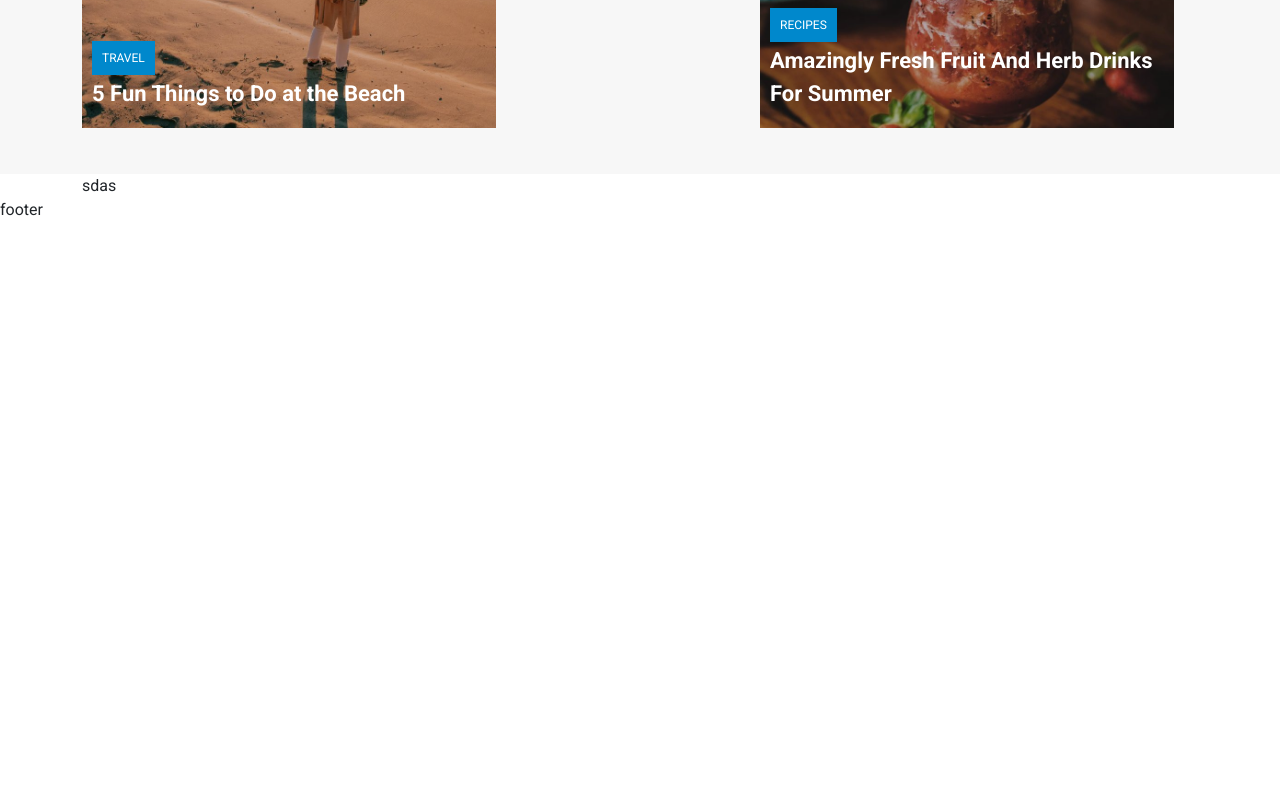
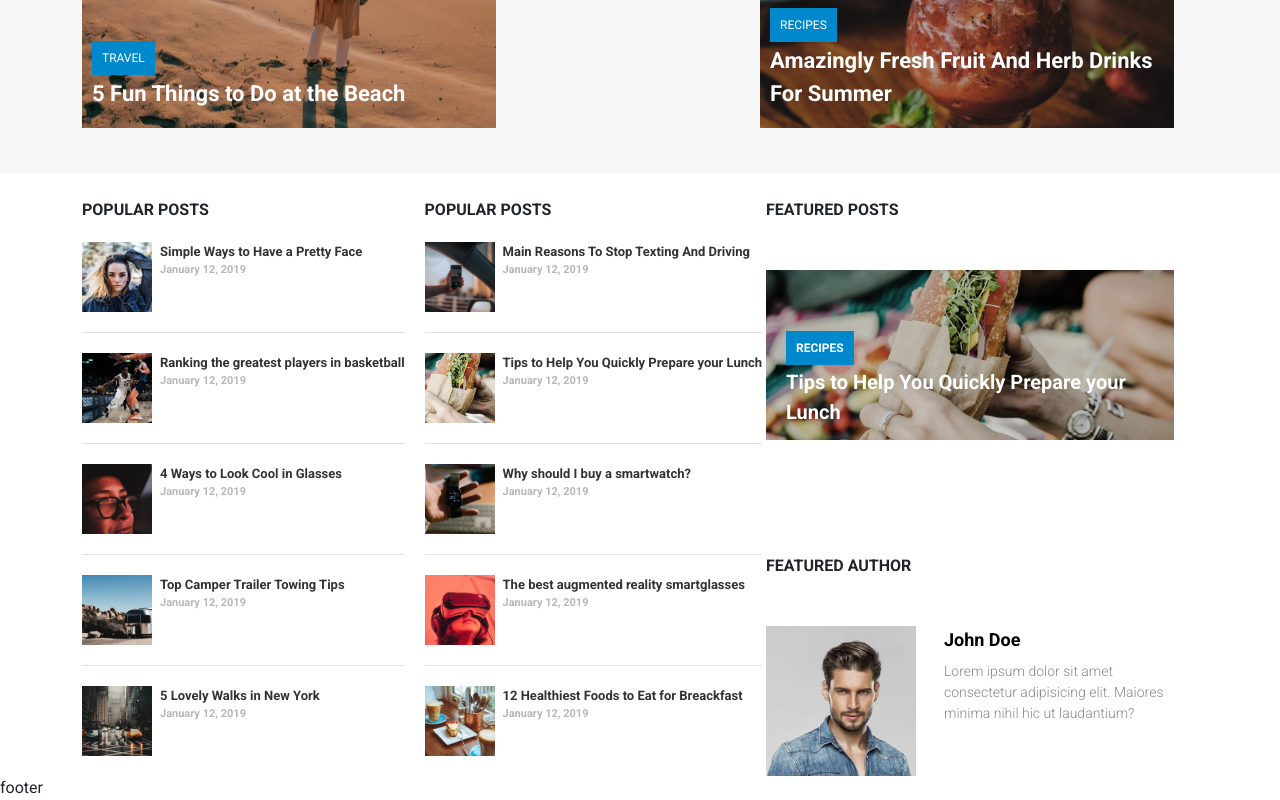
Before and after one commit to davidemontagna/proj-html-vuejs, a Vue app: page / in a window 1280 px wide. Shown: the part 891-1691 px from the top of the page. Before the commit the page ends 1113 px from the top, so only its background shows below. Built offline with nearby package versions, Linux system fonts and the light colour scheme.

Commit message:
aggiunta sezione posts

```diff
--- a/src/components/Macro/Main.vue
+++ b/src/components/Macro/Main.vue
@@ -10,8 +10,8 @@
             </div>
         </div>
         <div class="container">
-            <div class="row">
-                <div class="col-12 col-sm-6 col-lg-3">
+            <div class="row w-100">
+                <div class="col-12 col-sm-6 col-lg-3 w-100">
                     <all-posts />
                 </div>
             </div>
--- a/src/components/commons/AllPosts.vue
+++ b/src/components/commons/AllPosts.vue
@@ -1,16 +1,227 @@
 <template>
-  <div>
-      sdas
-  </div>
+  <section class="dm-small-posts d-flex justify-content-between">
+
+        <div class="mt-4 fw-bold" >
+          POPULAR POSTS
+            <div class="dm-populars d-flex align-items-start justify-content-start" v-for="(element, index) in popularPosts" :key="'rec-'+index">
+
+              <img :src="require(`../../assets/img/small-img-posts/${element.img}.jpg`)" alt="">
+                <div class="ms-2">
+                    <span class="mb-3 dm-txt-post">{{element.text}}</span>
+                    <span class="d-block dm-date">{{element.date}}</span>
+                </div>
+            </div>
+
+        </div>
+        <div class="ms-3 mt-4 fw-bold" >
+            POPULAR POSTS
+            <div class="dm-populars d-flex align-items-start justify-content-start" v-for="(element, index) in recentPosts" :key="'pop-'+index">
+                <img :src="require(`../../assets/img/small-img-posts/${element.img}.jpg`)" alt="">
+                    <div class="ms-2">
+                        <span class="mb-3 dm-txt-post">{{element.text}}</span>
+                        <span class="d-block dm-date">{{element.date}}</span>
+                    </div>
+            </div>
+
+        </div>
+        <div class="mt-4 d-flex flex-column justify-content-between">
+            <div class="fw-bold">
+                FEATURED POSTS
+                <div class="mt-5 dm-featured d-flex align-items-start justify-content-start">
+                    <div class="dm-gradient"></div>
+                    <img src="../../assets/img/small-img-posts/blog-66.jpg" alt="">
+                    <div class="dm-txt-labels">
+
+                        <span class="dm-label text-uppercase">recipes</span>
+                        <span class="d-block my-2 dm-title">Tips to Help You Quickly Prepare your Lunch</span>
+                        <p class="dm-text">Lorem, ipsum dolor sit amet consectetur adipisicing elit. Ducimus, delectus.</p>
+                    </div>
+                </div>
+            </div>
+
+            <div class="fw-bold mt-5">
+                FEATURED AUTHOR
+                <div class="dm-author mt-5 d-flex justify-content-between" v-for="(avatar, index) in authors" :key="'avatar'+index">
+                    <img :src="require(`../../assets/img/avatars-img/${avatar.image}.jpg`)" alt="">
+                    <div class="ms-4 dm-avatar-data">
+                        <span class="d-block dm-name-avatar">{{avatar.author}}</span>
+                        <span class="mt-2 fw-light d-block dm-avatar-desc">{{avatar.description}}</span>
+                    </div>
+                </div>
+            </div>
+
+        </div>
+  </section>
 </template>
 
 <script>
 export default {
     name: 'AllPosts',
+    data(){
+        return{
+            popularPosts: [
+                {
+                    text: 'Simple Ways to Have a Pretty Face',
+                    img: 'blog-55',
+                    date: 'January 12, 2019'
+                },
+                {
+                    text: 'Ranking the greatest players in basketball',
+                    img: 'blog-56',
+                    date: 'January 12, 2019'
+                },
+                {
+                    text: '4 Ways to Look Cool in Glasses',
+                    img: 'blog-57',
+                    date: 'January 12, 2019'
+                },
+                {
+                    text: 'Top Camper Trailer Towing Tips',
+                    img: 'blog-58',
+                    date: 'January 12, 2019'
+                },
+                {
+                    text: '5 Lovely Walks in New York',
+                    img: 'blog-59',
+                    date: 'January 12, 2019'
+                }
+            ],
+            recentPosts: [
+                {
+                    text: 'Main Reasons To Stop Texting And Driving',
+                    img: 'blog-65',
+                    date: 'January 12, 2019'
+                },
+                {
+                    text: 'Tips to Help You Quickly Prepare your Lunch',
+                    img: 'blog-66',
+                    date: 'January 12, 2019'
+                },
+                {
+                    text: 'Why should I buy a smartwatch?',
+                    img: 'blog-67',
+                    date: 'January 12, 2019'
+                },
+                {
+                    text: 'The best augmented reality smartglasses',
+                    img: 'blog-68',
+                    date: 'January 12, 2019'
+                },
+                {
+                    text: '12 Healthiest Foods to Eat for Breackfast',
+                    img: 'blog-69',
+                    date: 'January 12, 2019'
+                },
+            ],
+            authors: [
+                {
+                    author: 'John Doe',
+                    image: 'avatar',
+                    description: 'Lorem ipsum dolor sit amet consectetur adipisicing elit. Maiores minima nihil hic ut laudantium?'
+                }
+            ]
+        }
+    }
 }
 </script>
 
 <style lang="scss">
 @import '../../assets/style/global.scss';
 
+.dm-small-posts{
+    width: 100%;
+}
+
+.dm-populars{
+    padding: 20px 0;
+    font-size: 11px;
+    border-bottom: 1px solid $border-color-4;
+
+    &:last-child{
+        border-bottom: none;
+    }
+
+    .dm-txt-post{
+        color: $font-color-8;
+        font-size: 13px;
+    }
+
+    img{
+        height: 70px;
+        width: 70px;
+        object-fit: cover;
+    }
+}
+
+.dm-featured{
+    position: relative;
+
+    .dm-gradient{
+        width: 100%;
+        height: 100%;
+        background-color: $bg-color-13;
+        opacity: .2;
+        position: absolute;
+        top: 0;
+        left: 0;
+    }
+
+    img{
+        height: 170px;
+    }
+
+    .dm-txt-labels{
+        position: absolute;
+        bottom: 5px;
+        left: 20px;
+
+        .dm-label{
+            font-size: 12px;
+            color: $font-color-1;
+            text-transform: uppercase;
+            padding: 10px;
+            background-color: $bg-color-5;
+        }
+
+        .dm-title{
+            color: $font-color-1;
+            font-size: 20px;
+            font-weight: bolder;
+        }
+        .dm-text{
+            display: none;
+            color: $font-color-2;
+            font-size: 11px;
+            font-weight: bold;
+        }
+    }
+    &:hover .dm-text{
+        display: block;
+    }
+    &:hover .dm-gradient{
+        opacity: .6;
+        transition: .6s;
+    }
+}
+
+.dm-author{
+
+    img{
+        height: 150px;
+    }
+
+    .dm-avatar-data{
+        width: 230px;
+
+        .dm-name-avatar{
+            font-size: 18px;
+            color: $font-color-10;
+        }
+
+        .dm-avatar-desc{
+            font-size: 14px;
+            color: $font-color-3;
+        }
+    }
+}
 </style>
--- a/src/components/commons/LabelsGrid.vue
+++ b/src/components/commons/LabelsGrid.vue
@@ -1,8 +1,7 @@
 <template>
     <div class="d-flex justify-content-between flex-wrap">
         <div class="g-3 my-3 dm-lbl-container" v-for="(element, index) in labels" :key="index">
-            <div class="dm-gradient">
-            </div>
+            <div class="dm-gradient"></div>
             <img :src="require(`../../assets/img/labels-img/${element.img}.jpg`)" alt="">
 
             <div class="dm-txt-labels">
```
Also changed, not shown: src/assets/img/avatars-img/avatar.jpg (added).
